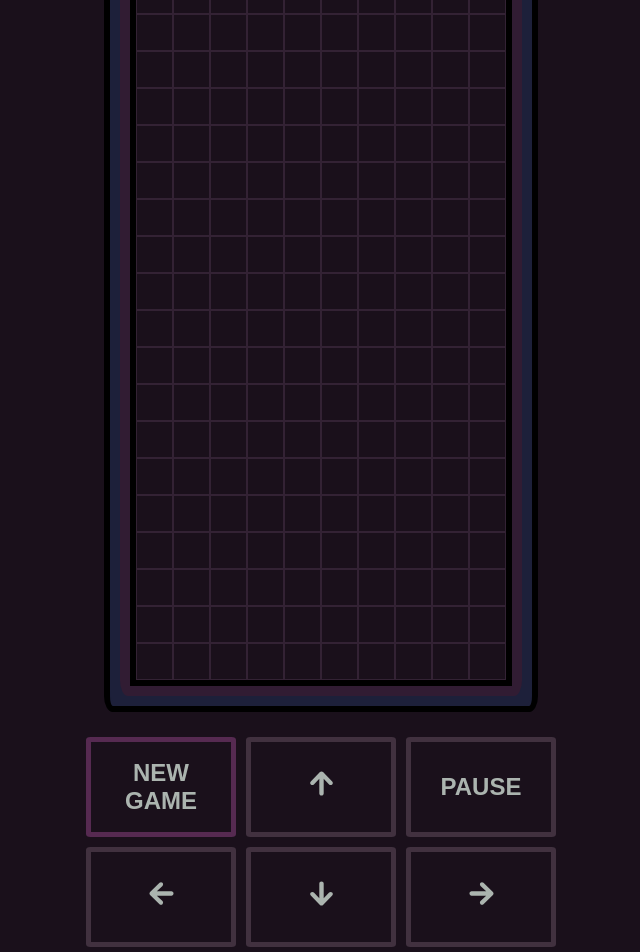
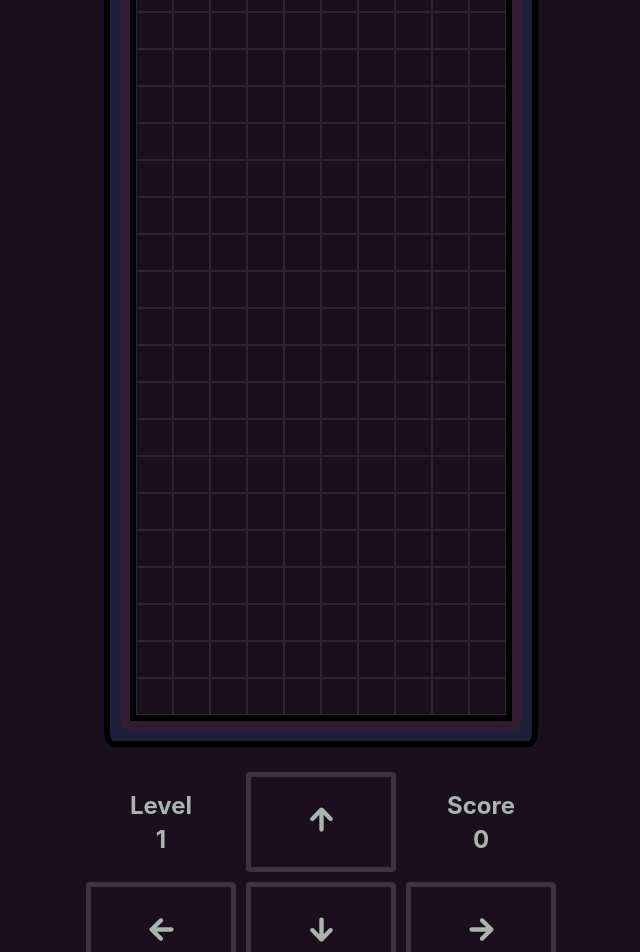
Before and after one commit to MarekPetr/tetris, a React (Create React App) app: page / in a window 1280 px wide. Shown: the top 952 px of the page, without its empty margins (319-959 px from the left). Built offline with nearby package versions, Linux system fonts and the light colour scheme.

Commit message:
feat: switch score and control buttons

```diff
--- a/src/App.css
+++ b/src/App.css
@@ -1,4 +1,3 @@
-/* Mobile-first board page - optimize for small screens */
 .board-page {
   min-height: 100vh;
   min-height: 100svh;
@@ -9,7 +8,6 @@
   box-sizing: border-box;
 }
 
-/* Desktop board page - center content */
 @media only screen and (min-width: 750px) {
   .board-page {
     height: 100vh;
@@ -33,7 +31,6 @@
   display: inline-block;
 }
 
-/* Mobile-first board borders - thinner for mobile */
 .board-first-border {
   border: 5px solid #311C33;
   display: inline-block;
@@ -53,7 +50,6 @@
   border-radius: 2%;
 }
 
-/* Desktop board borders - thicker for desktop */
 @media only screen and (min-width: 750px) {
   .board-first-border {
     border: 10px solid #311C33;
@@ -68,7 +64,6 @@
   }
 }
 
-/* Mobile-first cell size - smaller to fit screen */
 .cell {
   border: 1px solid #332234;
   height: 22px;
@@ -77,7 +72,6 @@
   user-select: none;
 }
 
-/* Desktop cell size - larger for desktop screens */
 @media only screen and (min-width: 750px) {
   .cell {
     height: 35px;
@@ -90,15 +84,13 @@
   flex-direction: row;
 }
 
-/* Mobile-first buttons layout */
-.score {
+.control-row {
   display: flex;
   flex-direction: row;
   justify-content: space-evenly;
   gap: 5px;
 }
 
-/* Mobile-first tile buttons - content-based width */
 .tile {
   font-size: 14px;
   color: #abb4af;
@@ -110,7 +102,6 @@
   width: 90px;
 }
 
-/* Desktop tile buttons - larger for desktop */
 @media only screen and (min-width: 750px) {
   .tile {
     font-size: 24px;
@@ -155,7 +146,6 @@
   color: #ABADB4;
 }
 
-/* Only apply hover on devices that can actually hover (not touch) */
 @media (hover: hover) {
   .board-button:hover {
     background-color: #271829;
@@ -165,24 +155,22 @@
 }
 
 .statistics {
+  display: flex;
+  flex-direction: column;
+  justify-content: center;
+  gap: 5px;
+  align-items: center;
   border: none;
-  font-size: 24px;
   font-weight: bold;
   color: #abb4af;
 }
 
-.tile .title {
-  font-size: 20px;
-}
-
-/* Mobile-first game layout - smaller gap */
 .game {
   display: flex;
   flex-direction: column;
   gap: 5px;
 }
 
-/* Desktop game layout - larger gap */
 @media only screen and (min-width: 750px) {
   .game {
     gap: 25px;
--- a/src/App.tsx
+++ b/src/App.tsx
@@ -287,32 +287,31 @@ const App = () => {
   }, [handleShapeMove, handleShapeFlip, handleKeyDownAction, handleKeyUpAction, level]);
 
   const pauseButton = isStopped ?
-    <button className="board-button tile" onClick={continueRunning}>Continue</button> :
-    <button className="board-button tile" onClick={stop} disabled={!isRunning}>Pause</button>
+    <button className="board-button tile" onClick={continueRunning}>Pokračovat</button> :
+    <button className="board-button tile" onClick={stop} disabled={!isRunning}>Pauza</button>
 
   const newGameButton = isRunning || isStopped?
-    <button className="board-button tile" onClick={quit}>End game</button> :
-    <button className="board-button tile" onClick={startGame}>New Game</button>
+    <button className="board-button tile" onClick={quit}>Ukončit hru</button> :
+    <button className="board-button tile" onClick={startGame}>Nová hra</button>
 
   return (
     <div className="board-page">
       <div className='content'>
         <div className='game'>
-          <div className='score'>
-            <Statistics title="Level" value={level}/>
-            <Statistics title="Score" value={score}/>
+          <div className='control-row'>
+            { newGameButton }
+            { pauseButton }
           </div>
           <Board height={boardSize.height} width={boardSize.width} shapes={shapesInGame}/>
           <div className='arrows'>
             <div className="arrows-row">
-              { newGameButton }
+              <Statistics title="Level" value={level}/>
               <button className="board-button tile"
                 onPointerDown={() => handleKeyDownAction('ArrowUp')}
                 disabled={!isRunning && !isStopped}>
                   <IoMdArrowRoundUp size='35px' />
               </button>
-              { pauseButton }
-
+              <Statistics title="Score" value={score}/>
             </div>
             <div className="arrows-row">
               <button className="board-button tile"
--- a/src/components/Statistics.tsx
+++ b/src/components/Statistics.tsx
@@ -1,7 +1,8 @@
 const Statistics = ({title, value}: {title: string, value: number}) => {
   return (
-  <div className="statistics">
-    <span className="title">{title} {value}</span>
+  <div className="statistics tile">
+    <div>{title}</div>
+    <div>{value}</div>
   </div>
   )
 }
```
